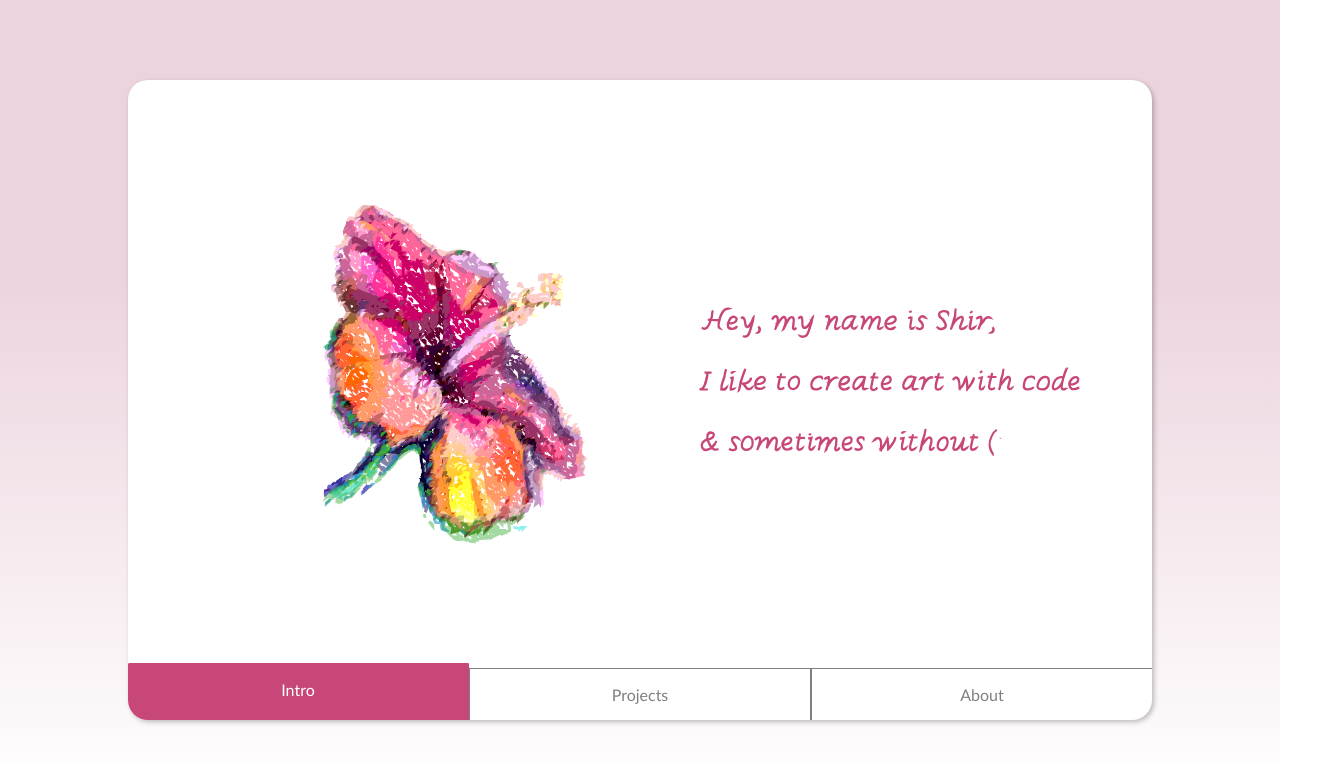
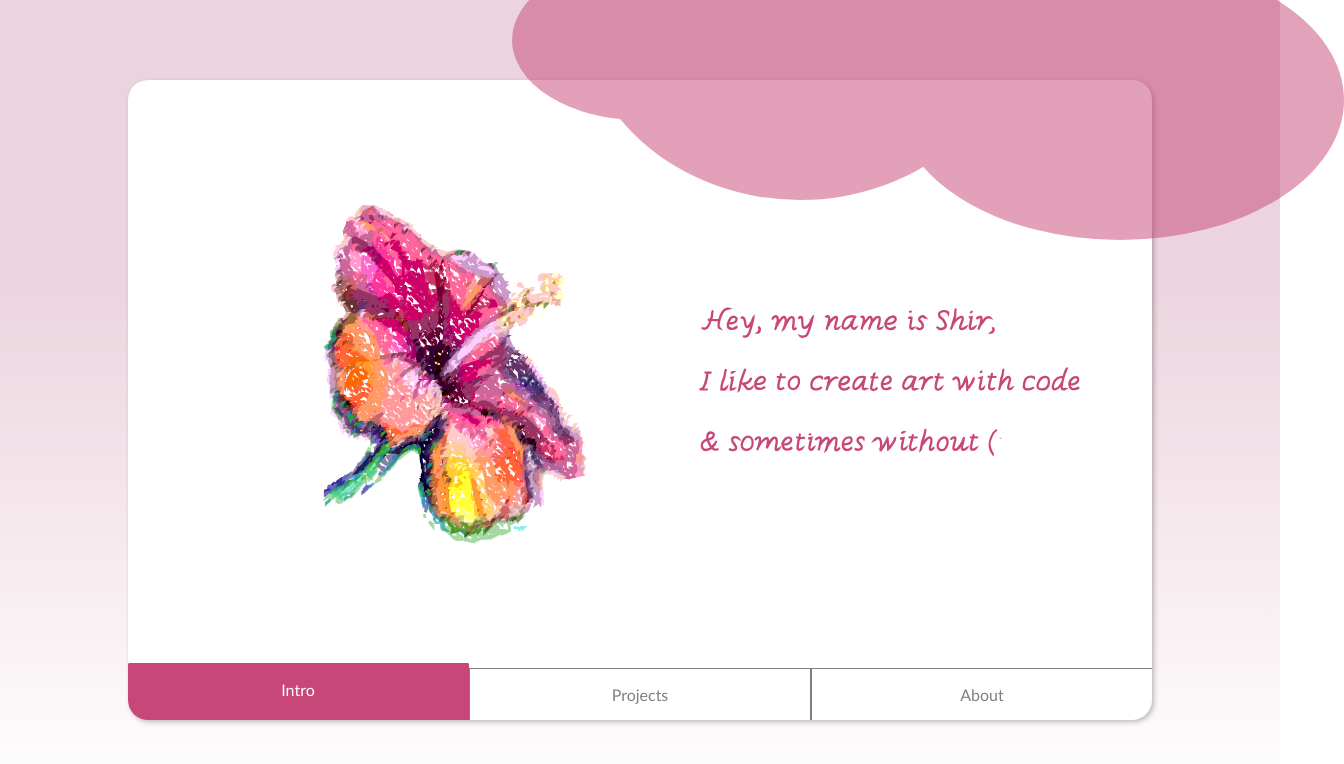
Before and after one commit to shir0206/ShirWeb, a React (Create React App) app: page / in a window 1280 px wide. Shown: the top 764 px of the page, 1344 px wide, since content can reach past the window. Built offline with nearby package versions, Linux system fonts and the light colour scheme.

Commit message:
Add blob (partly working)

```diff
--- a/src/App.css
+++ b/src/App.css
@@ -69,7 +69,6 @@ body {
     border-color: rgb(199, 71, 120);
     background-color: rgb(199, 71, 120);
   }
-
 }
 
 .tab-on {
@@ -106,7 +105,6 @@ body {
   border-width: 0.5px 0px 0px 0.25px;
 }
 
-
 .read-more-btn {
   z-index: 90;
   position: absolute;
@@ -131,3 +129,112 @@ body {
 .read-more-btn:hover {
   background-color: #ff89b433;
 }
+
+.blob-container {
+  opacity: 0.5;
+}
+
+.intro-blob-1 {
+  background: #c64675;
+  width: 35%;
+  height: 50%;
+  top: -25%;
+  right: 20%;
+  animation: blob-intro-anim 0.5s cubic-bezier(0, 0, 0.6, 1);
+}
+.intro-blob-2 {
+  background: #c64675;
+  right: 40%;
+  top: -5%;
+  width: 20%;
+  height: 20%;
+  animation: blob-intro-anim 0.5s cubic-bezier(0, 0, 0.6, 1);
+}
+
+.intro-blob-3 {
+  background: #c64675;
+  width: 35%;
+  height: 35%;
+  right: -5%;
+  top: -5%;
+  animation: blob-intro-anim 0.5s cubic-bezier(0, 0, 0.6, 1);
+}
+
+.project-blob-1 {
+  width: 40%;
+  height: 55%;
+  background: #c64675;
+  top: -15%;
+  right: -5%;
+  animation: blob-project-anim 0.5s cubic-bezier(0, 0, 0.6, 1);
+}
+.project-blob-2 {
+  background: #c64675;
+  right: -10%;
+  top: 20%;
+  width: 60%;
+  height: 60%;
+  animation: blob-project-anim 0.5s cubic-bezier(0, 0, 0.6, 1);
+}
+
+.project-blob-3 {
+  background: #c64675;
+  width: 60%;
+  height: 60%;
+  right: 5%;
+  top: 5%;
+  animation: blob-project-anim 0.5s cubic-bezier(0, 0, 0.6, 1);
+}
+
+.about-blob-1 {
+  width: 60%;
+  height: 75%;
+  background: #6d44b5;
+  top: -25%;
+  right: -25%;
+}
+.about-blob-2 {
+  background: #00ff40;
+  right: -15%;
+  top: 20%;
+  width: 40%;
+  height: 60%;
+}
+
+.about-blob-3 {
+  background: #ff7300;
+  width: 50%;
+  height: 60%;
+  right: 0;
+  top: 20px;
+}
+
+.blob-container * {
+  /* animation: blob-anim 0.5s cubic-bezier(0, 0, 0.6, 1); */
+  border-radius: 100%;
+  position: absolute;
+  z-index: 80;
+}
+
+svg {
+  z-index: 999999999999;
+}
+@keyframes blob-intro-anim {
+  0%,
+  100% {
+    transform: scale(1);
+  }
+  50% {
+    transform: scale(0.95);
+  }
+}
+
+@keyframes blob-project-anim {
+  0%,
+  100% {
+    transform: scale(1);
+  }
+  25% {
+    transform: scale(0.95);
+  }
+}
--- a/src/App.js
+++ b/src/App.js
@@ -21,6 +21,29 @@ function App() {
 
   return (
     <div className="app">
+      <div className="blob-container">
+        <div
+          className={
+            (buttonClicked === 0 && "intro-blob-1") ||
+            (buttonClicked === 1 && "project-blob-1") ||
+            (buttonClicked === 2 && "about-blob-1")
+          }
+        ></div>
+        <div
+          className={
+            (buttonClicked === 0 && "intro-blob-2") ||
+            (buttonClicked === 1 && "project-blob-2") ||
+            (buttonClicked === 2 && "about-blob-2")
+          }
+        ></div>
+        <div
+          className={
+            (buttonClicked === 0 && "intro-blob-3") ||
+            (buttonClicked === 1 && "project-blob-3") ||
+            (buttonClicked === 2 && "about-blob-3")
+          }
+        ></div>
+      </div>
       <div className="card">
         <div className="content-container">
           {cardContent}
@@ -63,6 +86,7 @@ function App() {
           </div>
         </div>
       </div>
+
     </div>
   );
 }
--- a/src/demo.css
+++ b/src/demo.css
@@ -1,4 +1,4 @@
-.demo {
+/* .demo {
     text-align: center;
     background: linear-gradient(180deg, #ECD4DE 31.15%, rgba(236, 212, 222, 0) 100%), #FFFFFF;
     display: flex;
@@ -407,7 +407,6 @@
     border-radius: 100%;
     top: -25%;
     right: -25%;
-    /* transform: translateX(-50%) translateY(-50%); */
 
   }
   .blob:before,
@@ -431,4 +430,4 @@
     width: 40%;
     height: 60%;
     background: lime;
-  }
+  } */
```
Also changed, not shown: src/Project/ProjectData/ProjectData.js (deleted).
